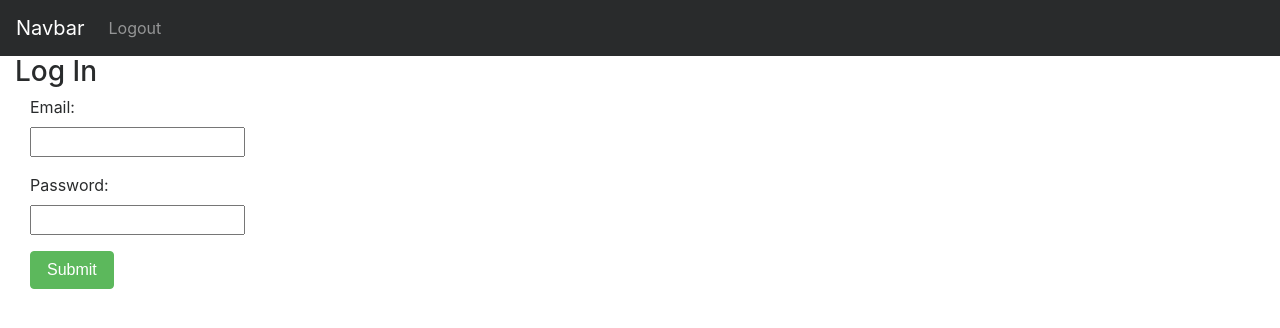
After one commit to GGBusuioc/Coursework-planning-and-Time-management-tool, a Django app: page /login_user/ in a window 1280 px wide. The commit adds this page. Shown: the top 328 px of the page. Run offline with Django 3.2, Linux system fonts and the light colour scheme; some libraries are stand-ins or nearby versions.

Commit message:
Login-Logout functionality. Needs to be refined

```diff
--- a/mysite/sis/templates/sis/base.html
+++ b/mysite/sis/templates/sis/base.html
@@ -2,19 +2,28 @@
 <html lang="en">
 <head>
   {% block title %}<title>School Information System</title>{% endblock %}
-  <link rel="stylesheet" href="https://maxcdn.bootstrapcdn.com/bootstrap/4.0.0/css/bootstrap.min.css" integrity="sha384-Gn5384xqQ1aoWXA+058RXPxPg6fy4IWvTNh0E263XmFcJlSAwiGgFAW/dAiS6JXm" crossorigin="anonymous">
+  <link rel="stylesheet" href="https://maxcdn.bootstrapcdn.com/bootstrap/4.0.0-alpha.6/css/bootstrap.min.css" integrity="sha384-rwoIResjU2yc3z8GV/NPeZWAv56rSmLldC3R/AZzGRnGxQQKnKkoFVhFQhNUwEyJ" crossorigin="anonymous">
+  <link href='https://fonts.googleapis.com/css?family=Satisfy' rel='stylesheet' type='text/css'>
+  <script src="https://ajax.googleapis.com/ajax/libs/jquery/1.12.0/jquery.min.js"></script>
+  <script src="https://maxcdn.bootstrapcdn.com/bootstrap/4.0.0-alpha.6/js/bootstrap.min.js" integrity="sha384-vBWWzlZJ8ea9aCX4pEW3rVHjgjt7zpkNpZk+02D9phzyeVkE+jo0ieGizqPLForn" crossorigin="anonymous"></script>
 
 </head>
 <body>
 
-  <nav class="navbar navbar-default">
-    <div class="container-fluid">
-      <div class="navbar-header">
-        <a class="navbar-brand" href="#">School Information System</a>
-        <a class="button" href="accounts/logout">Logout</a>
-      </div>
-    </div>
-  </nav>
+  <nav class="navbar navbar-toggleable-md navbar navbar-inverse bg-inverse">
+  <button class="navbar-toggler navbar-toggler-right" type="button" data-toggle="collapse" data-target="#navbarNav" aria-controls="navbarNav" aria-expanded="false" aria-label="Toggle navigation">
+    <span class="navbar-toggler-icon"></span>
+  </button>
+  <a class="navbar-brand" href="#">Navbar</a>
+  <div class="collapse navbar-collapse" id="navbarNav">
+    <ul class="navbar-nav">
+
+      <li class="nav-item">
+        <a class="nav-link" href="{% url 'sis:logout_user' %}">Logout</a>
+      </li>
+    </ul>
+  </div>
+</nav>
 
   {% block content %}
   {% endblock %}
--- a/mysite/sis/templates/sis/form_template.html
+++ b/mysite/sis/templates/sis/form_template.html
@@ -4,7 +4,7 @@
         <div class="col-sm-offset-2 col-sm-10">
             <span class="text-danger small">{{ field.errors }}</span>
         </div>
-        <label class="control-label col-sm-2" for="song_title">{{ field.label_tag }}</label>
+        <label class="control-label col-sm-2">{{ field.label_tag }}</label>
         <div class="col-sm-10">{{ field }}</div>
     </div>
 {% endfor %}
--- a/mysite/sis/templates/sis/index.html
+++ b/mysite/sis/templates/sis/index.html
@@ -1 +1,7 @@
+{% extends 'sis/base.html' %}
+
+{% block content %}
+
 Home
+
+{% endblock %}
--- /dev/null
+++ b/mysite/sis/templates/sis/login.html
@@ -0,0 +1,46 @@
+{% extends 'sis/base.html' %}
+
+{% block content %}
+<div class="container-fluid">
+
+    <div class="row">
+        <div class="col-sm-12 col-md-6">
+            <div class="panel panel-default">
+                <div class="panel-body">
+                    <h3>Log In</h3>
+                    {% if error_message %}
+                        <p><strong>{{ error_message }}</strong></p>
+                    {% endif %}
+                    <form class="form-horizontal" role="form" action="{% url 'sis:login_user'%}" method="post" enctype="multipart/form-data">
+                        {% csrf_token %}
+                        <div class="form-group">
+                            <label class="control-label col-sm-2" for="id_username">
+                                Email:
+                            </label>
+                            <div class="col-sm-10">
+                                <input maxlength="30" name="email" type="email">
+                            </div>
+                        </div>
+                        <div class="form-group">
+                            <label class="control-label col-sm-2" for="id_password">
+                                Password:
+                            </label>
+                            <div class="col-sm-10">
+                                <input maxlength="30" name="password" type="password">
+                            </div>
+                        </div>
+                        <div class="form-group">
+                            <div class="col-sm-offset-2 col-sm-10">
+                                <button type="submit" class="btn btn-success">Submit</button>
+                            </div>
+                        </div>
+                    </form>
+                </div>
+
+            </div>
+        </div>
+    </div>
+
+</div>
+
+{% endblock %}
--- a/mysite/sis/templates/sis/login_form.html
+++ /dev/null
@@ -1 +0,0 @@
-LOLo
--- a/mysite/sis/urls.py
+++ b/mysite/sis/urls.py
@@ -1,7 +1,13 @@
 from django.urls import path, include
 from . import views
 
+
+
+app_name = 'sis'
 urlpatterns = [
     path('home/', views.home),
-    path('register/', views.UserFormView.as_view(), name='register'),
+    #path('register/', views.UserFormView.as_view(), name='register'),
+    path('login_user/', views.login_user, name='login_user'),
+    path('logout_user/', views.logout_user, name='logout_user'),
+    path('index/', views.index, name="index")
 ]
--- a/mysite/sis/views.py
+++ b/mysite/sis/views.py
@@ -3,6 +3,8 @@ from django.http import HttpResponse
 from django.contrib.auth.decorators import login_required
 
 from django.contrib.auth import authenticate, login
+from django.contrib.auth import logout
+
 from django.http import HttpResponseRedirect
 
 from sis.forms import UserForm
@@ -10,41 +12,67 @@ from django.template import RequestContext
 
 from django.views.generic import View
 
+from django.utils.decorators import method_decorator
+from django.views.decorators.csrf import csrf_protect
+
 def home(request):
     output = "LOL"
     return HttpResponse(output)
 
-# class based views
-class UserFormView(View):
-    form_class = UserForm
-    template_name = 'sis/registration_form.html'
-    print("Entered here")
-    #display blank form
-    def get(self, request):
-        form = self.form_class(None)
-        return render(request, self.template_name, {'form':form})
+def index(request):
+    return HttpResponse("Index view")
 
-    # process form data
-    def post(self, request):
-        form = self.form_class(request.POST)
+def login_user(request):
+    if request.method == "POST":
+        email = request.POST['email']
+        password = request.POST['password']
+        user = authenticate(email=email, password=password)
+        if user is not None:
+            if user.is_active:
+                login(request, user)
+                return render(request, 'sis/home.html')
+            else:
+                return render(request, {'error_message':'Invalid login'})
+    return render(request, 'sis/login.html')
 
-        if form.is_valid():
-            # create an object from the form
-            # without saving it to the database
-            user = form.save(commit=False)
-            # cleaned (normalized) data
-            email = form.cleaned_data['email']
-            password = form.cleaned_data['password']
+def logout_user(request):
+    logout(request)
+    form = UserForm(request.POST or None)
+    context = {
+        "form": form,
+    }
+    return render(request, 'sis/login.html', context)
 
-            user.set_password(password)
-            # save to the database
-            user.save()
-
-            user = authenticate(email=email, password=password)
-            if user is not None:
-                if user.is_active:
-                    # now logged in
-                    login(request, user)
-                    # request.user.
-                    return redirect('sis:index')
-        return render(request, self.template_name, {'form':form})
+# class UserFormView(View):
+#     form_class = UserForm
+#     template_name = 'sis/registration_form.html'
+#     #display blank form
+#     def get(self, request):
+#         form = self.form_class(None)
+#         return render(request, self.template_name, {'form':form})
+#
+#     # process form data
+#     @csrf_protect
+#     def post(self, request):
+#         form = self.form_class(request.POST)
+#
+#         if form.is_valid():
+#             # create an object from the form
+#             # without saving it to the database
+#             user = form.save(commit=False)
+#             # cleaned (normalized) data
+#             email = form.cleaned_data['email']
+#             password = form.cleaned_data['password']
+#
+#             user.set_password(password)
+#             # save to the database
+#             user.save()
+#
+#             user = authenticate(email=email, password=password)
+#             if user is not None:
+#                 if user.is_active:
+#                     # now logged in
+#                     login(request, user)
+#                     # request.user.
+#                     return redirect('sis:index')
+#         return render(request, self.template_name, {'form':form})
```
Also changed, not shown: mysite/sis/templates/sis/home.html (added, +9 -0 lines), mysite/db.sqlite3.
